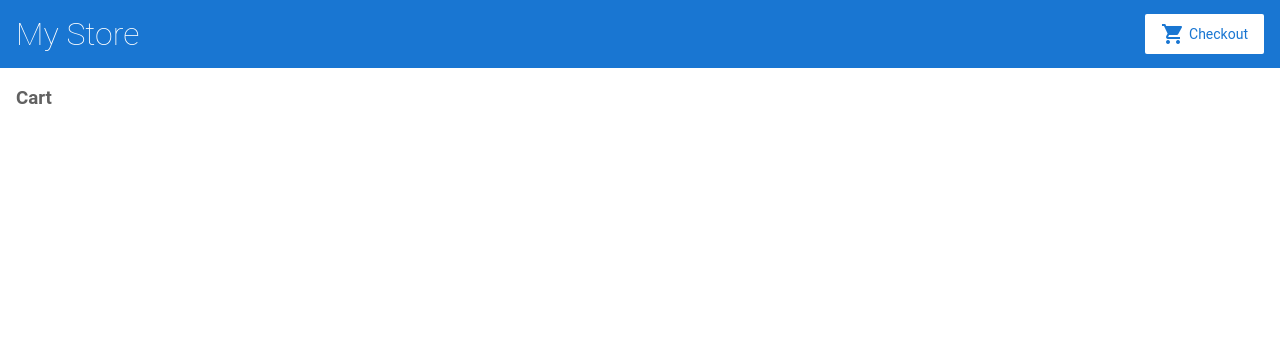
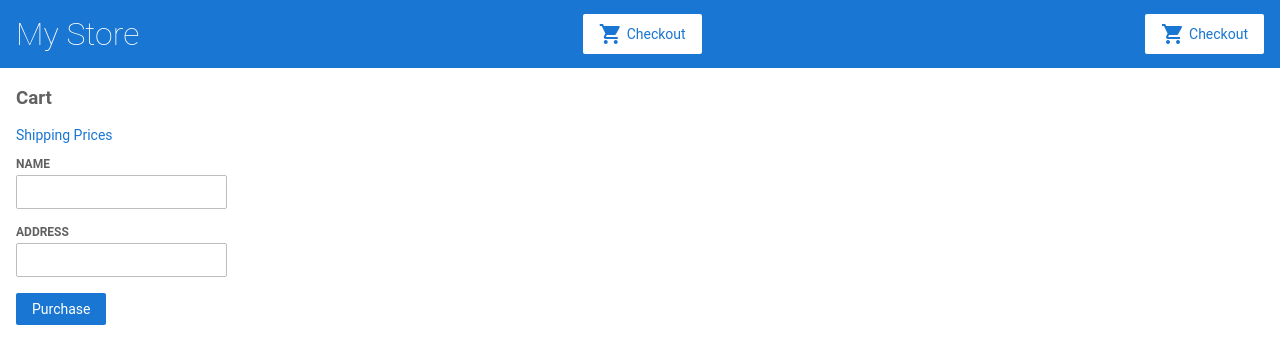
Before and after one commit to sangeren/angular-start, an Angular app: page /cart in a window 1280 px wide. Shown: the top 364 px of the page. Built offline with nearby package versions, Linux system fonts and the light colour scheme.

Commit message:
5 files modified, 3 added

```diff
--- a/src/app/cart.service.ts
+++ b/src/app/cart.service.ts
@@ -1,11 +1,12 @@
 import { Injectable } from "@angular/core";
+import { HttpClient } from "@angular/common/http";
 
 @Injectable({
   providedIn: "root"
 })
 export class CartService {
   items = [];
-  constructor() {}
+  constructor(private http: HttpClient) {}
 
   addToCart(product) {
     this.items.push(product);
@@ -19,4 +20,8 @@ export class CartService {
     this.items = [];
     return this.items;
   }
+
+  getShippingPrices() {
+    return this.http.get("/assets/shipping.json");
+  }
 }
--- a/src/app/cart/cart.component.html
+++ b/src/app/cart/cart.component.html
@@ -1,6 +1,25 @@
 <h3>Cart</h3>
+<p>
+	<a routerLink="/shipping">Shipping Prices</a>
+</p>
+<div class="cart-item" *ngFor="let item of items">
+	<span>{{ item.name }}</span>
+	<span>{{ item.price | currency }}</span>
+</div>
 
-<div class="cart-item" *ngFor="let item of items">
-  <span>{{ item.name }}</span>
-  <span>{{ item.price | currency }}</span>
-</div>
+<form [formGroup]="checkoutForm" (ngSubmit)="onSubmit(checkoutForm.value)">
+	<div>
+		<label for="name">
+      Name
+    </label>
+		<input id="name" type="text" formControlName="name">
+  </div>
+
+		<div>
+			<label for="address">
+      Address
+    </label>
+			<input id="address" type="text" formControlName="address">
+  </div>
+			<button class="button" type="submit">Purchase</button>
+</form>
--- a/src/app/cart/cart.component.ts
+++ b/src/app/cart/cart.component.ts
@@ -1,4 +1,5 @@
 import { Component, OnInit } from "@angular/core";
+import { FormBuilder } from "@angular/forms";
 import { CartService } from "../cart.service";
 
 @Component({
@@ -8,9 +9,26 @@ import { CartService } from "../cart.service";
 })
 export class CartComponent implements OnInit {
   items;
-  constructor(private cartService: CartService) {}
+  checkoutForm;
+  constructor(
+    private cartService: CartService,
+    private formBuilder: FormBuilder
+  ) {
+    this.checkoutForm = this.formBuilder.group({
+      name: "",
+      address: ""
+    });
+  }
 
   ngOnInit() {
     this.items = this.cartService.getItems();
   }
+
+  onSubmit(customerData) {
+    // Process checkout data here
+    console.warn("Your order has been submitted", customerData);
+
+    this.items = this.cartService.clearCart();
+    this.checkoutForm.reset();
+  }
 }
--- /dev/null
+++ b/src/app/shipping/shipping.component.html
@@ -0,0 +1,6 @@
+<h3>Shipping Prices</h3>
+
+<div class="shipping-item" *ngFor="let shipping of shippingCosts | async">
+	<span>{{ shipping.type }}</span>
+	<span>{{ shipping.price | currency }}</span>
+</div>
--- /dev/null
+++ b/src/app/shipping/shipping.component.ts
@@ -0,0 +1,16 @@
+import { Component, OnInit } from "@angular/core";
+import { CartService } from "../cart.service";
+
+@Component({
+  selector: "app-shipping",
+  templateUrl: "./shipping.component.html",
+  styleUrls: ["./shipping.component.css"]
+})
+export class ShippingComponent implements OnInit {
+  shippingCosts;
+  constructor(private cartService: CartService) {}
+
+  ngOnInit() {
+    this.shippingCosts = this.cartService.getShippingPrices();
+  }
+}
--- a/src/app/top-bar/top-bar.component.html
+++ b/src/app/top-bar/top-bar.component.html
@@ -1,8 +1,16 @@
 <a [routerLink]="['/']">
-  <h1>My Store</h1>
+	<h1>My Store</h1>
 </a>
 
-<a [routerLink]="['/cart']" class="button fancy-button"><i class="material-icons">shopping_cart</i>Checkout</a>
+<a [routerLink]="['/cart']" class="button fancy-button">
+	<i class="material-icons">shopping_cart</i>
+	Checkout
+</a>
+
+<a [routerLink]="['/shipping']" class="button fancy-button">
+	<i class="material-icons">shopping_cart</i>
+	Checkout
+</a>
 
 <!--
 Copyright Google LLC. All Rights Reserved.
```
Also changed, not shown: src/app/app.module.ts (+7 -3 lines), src/app/shipping/shipping.component.css (added).
